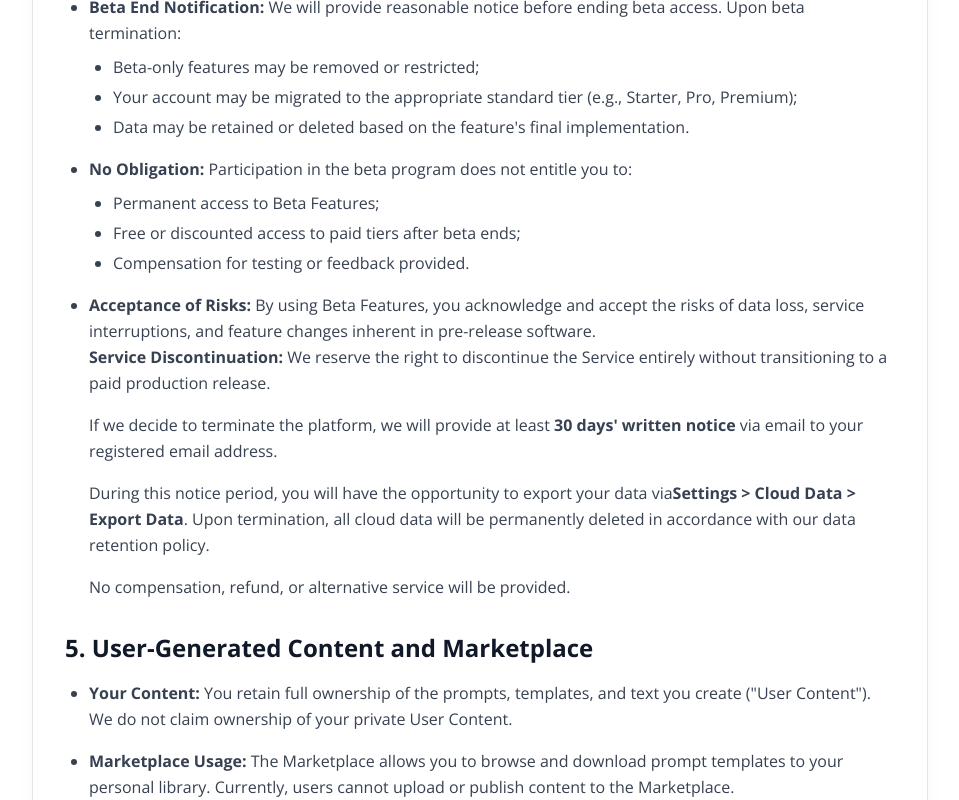
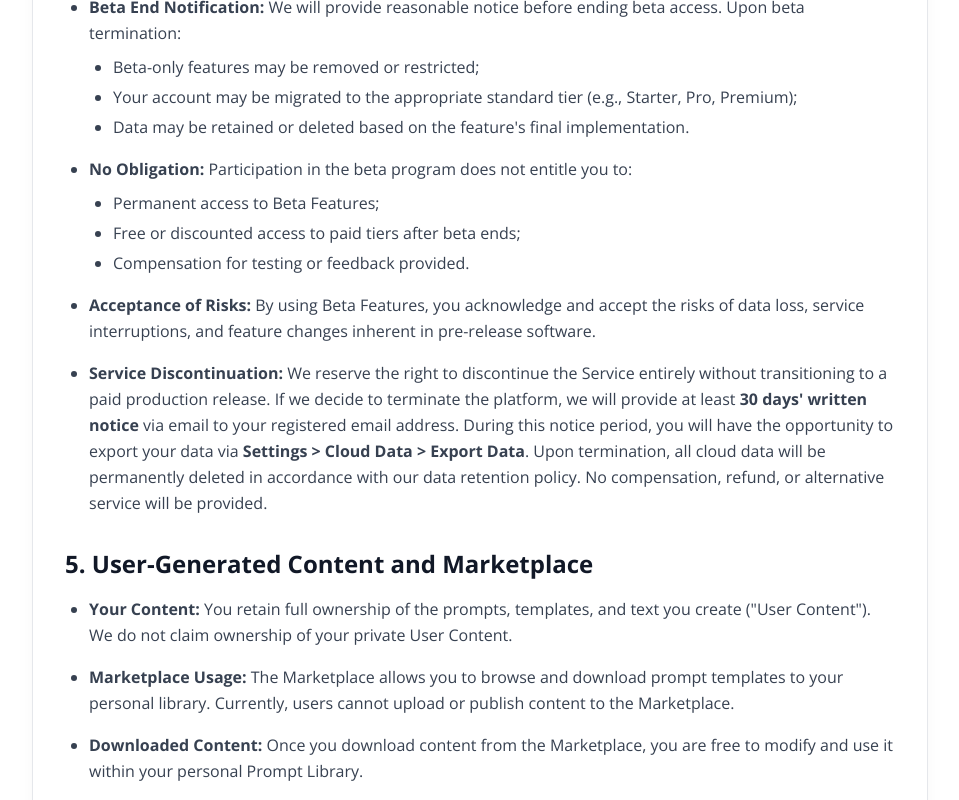
Before and after one commit to roeymit84/ai-chatworks-website, a Next.js app: page /terms in a window 1280 px wide. Shown: the part 1955-2755 px from the top of the page, without its empty margins (160-1119 px from the left). Built offline with nearby package versions, Linux system fonts and the light colour scheme.

Commit message:
Refactor service discontinuation terms into a single item

```diff
--- a/app/terms/page.jsx
+++ b/app/terms/page.jsx
@@ -80,17 +80,8 @@ export default function TermsPage() {
                   </ul>
                 </li>
                 <li><strong>Acceptance of Risks:</strong> By using Beta Features, you acknowledge and accept the risks of data loss, service interruptions, and feature changes inherent in pre-release software.</li>
-                  <strong>Service Discontinuation:</strong> We reserve the right to discontinue the Service entirely without transitioning to a paid production release.
-  <p>If we decide to terminate the platform, we will provide at least <strong>30 days' written notice</strong> via email to your registered email address.
-  </p>
-  <p>
-    During this notice period, you will have the opportunity to export your data via
-    <strong>Settings &gt; Cloud Data &gt; Export Data</strong>.
-    Upon termination, all cloud data will be permanently deleted in accordance with our data retention policy.
-  </p>
-  <p>
-    No compensation, refund, or alternative service will be provided.
-  </p>
+                <li><strong>Service Discontinuation:</strong> We reserve the right to discontinue the Service entirely without transitioning to a paid production release. If we decide to terminate the platform, we will provide at least <strong>30 days' written notice</strong> via email to your registered email address. During this notice period, you will have the opportunity to export your data via <strong>Settings &gt; Cloud Data &gt; Export Data</strong>. Upon termination, all cloud data will be permanently deleted in accordance with our data retention policy. No compensation, refund, or alternative service will be provided.</li>
+
               </ul>
             </section>
 
```
